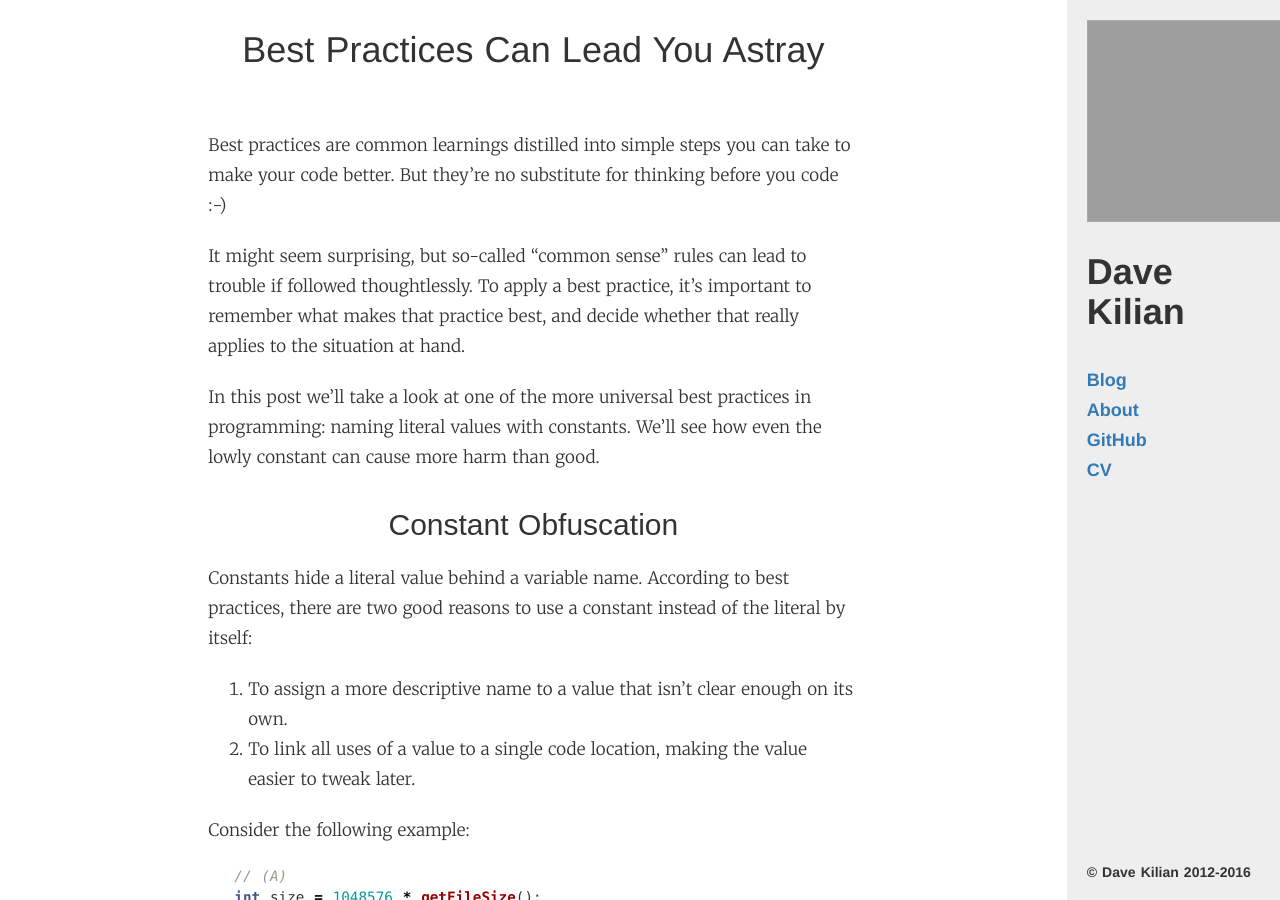
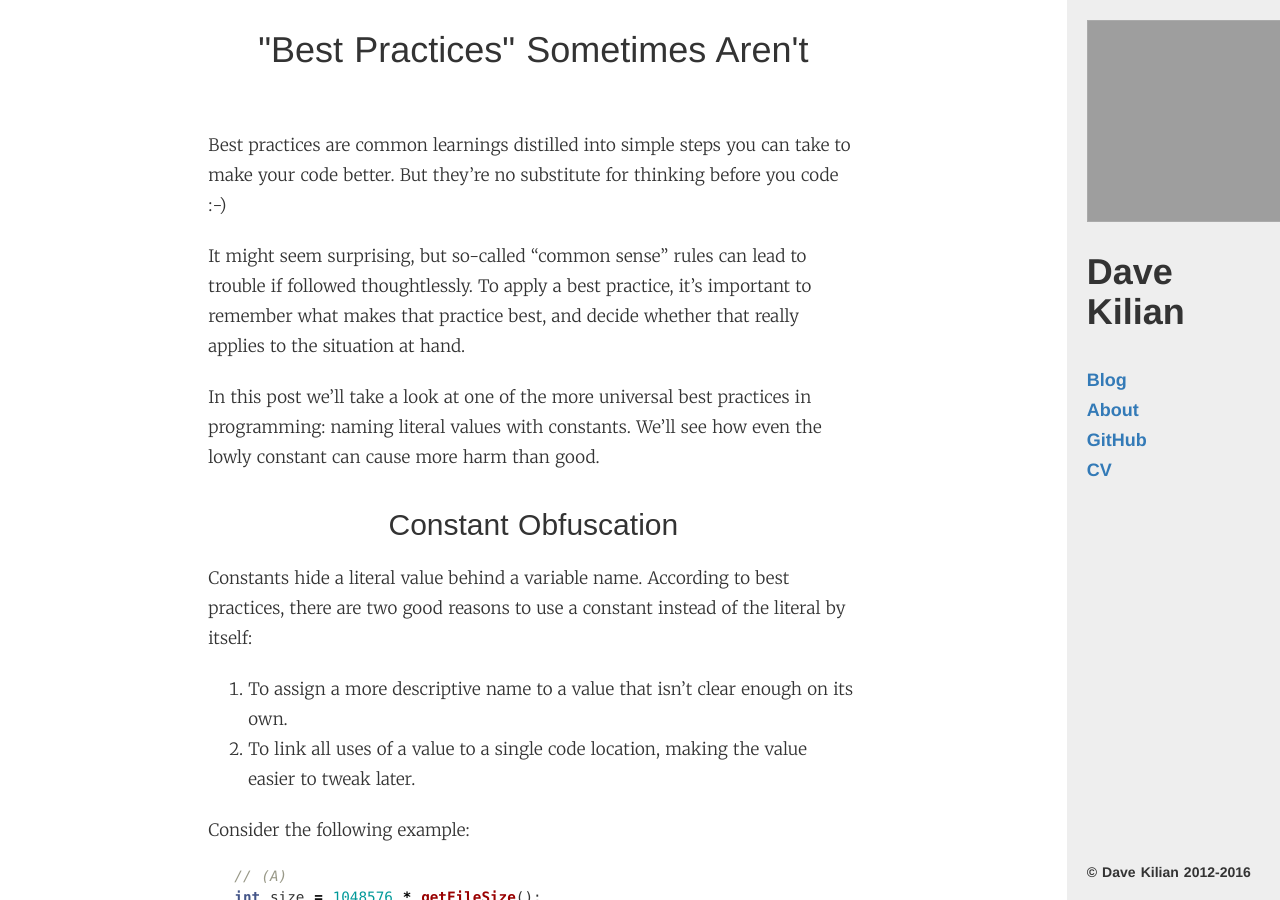
Before and after one commit to davekilian/davekilian.github.com, a Jekyll site: the page built from _posts/2016-02-12-best-practices.markdown, in a window 1280 px wide and 900 px high. Built offline with Jekyll 4.4.1, drawn with Linux system fonts in a browser that asks for light colours; nearby versions of some CDN libraries; grey boxes are pictures that could not be loaded.

Commit message:
Title tweak

```diff
--- a/_posts/2016-02-12-best-practices.markdown
+++ b/_posts/2016-02-12-best-practices.markdown
@@ -1,6 +1,6 @@
 ---
 layout: post
-title: Best Practices Can Lead You Astray
+title: "\"Best Practices\" Sometimes Aren't"
 author: Dave
 ---
 
```
